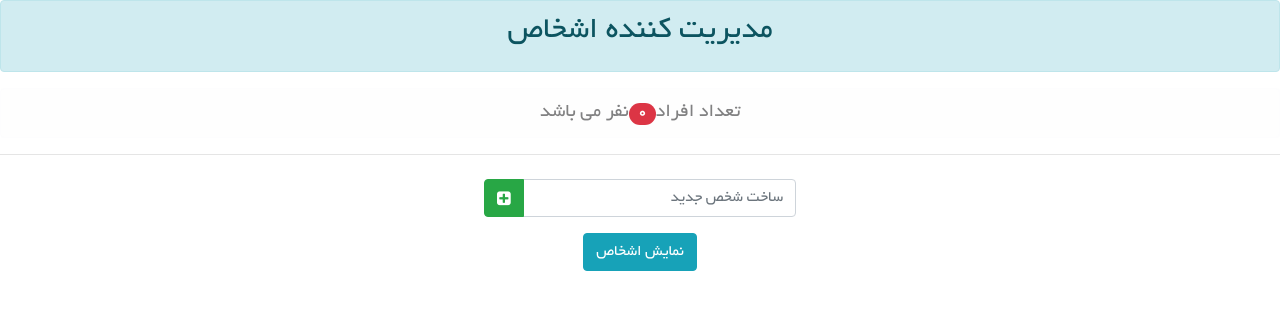
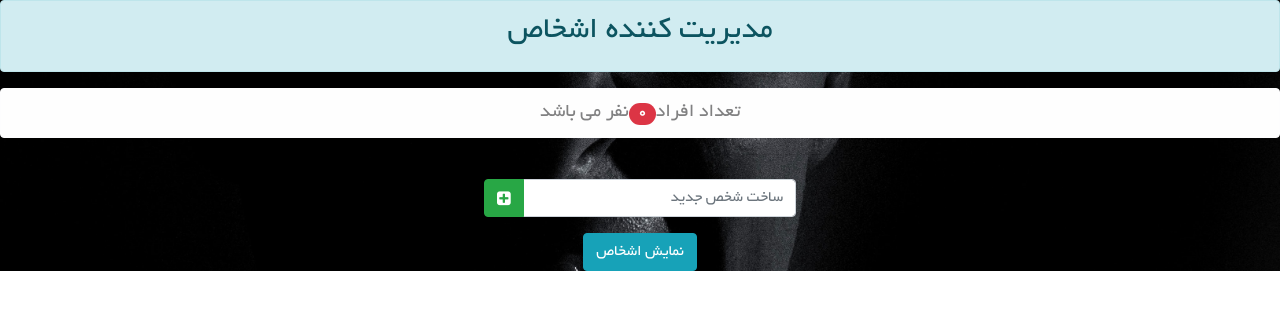
Before and after one commit to samimimdeveloper/personsManager, a React (Create React App) app: page / in a window 1280 px wide. Shown: the top 310 px of the page. Built offline with nearby package versions, Linux system fonts and the light colour scheme.

Commit message:
Add existing file

```diff
--- a/src/App.js
+++ b/src/App.js
@@ -2,6 +2,7 @@ import React, { Component } from "react";
 import Persons from "./components/person/persons";
 import "../node_modules/font-awesome/css/font-awesome.min.css";
 import { ToastContainer, toast } from "react-toastify";
+import Background from './img/mm.jpg'
 // import Person from "./components/person/Person";
 class App extends Component {
   state = {
@@ -87,7 +88,12 @@ class App extends Component {
     }
 
     return (
-      <div className="rtl text-center">
+      <div className="rtl text-center"style={{
+        background: `url(${Background})`,
+        backgroundPosition: 'center',
+backgroundSize: 'cover',
+backgroundRepeat: 'no-repeat'
+      }}>
         <div className="alert alert-info">
           <h2>مدیریت کننده اشخاص</h2>
         </div>
```
Also changed, not shown: src/img/mm.jpg (added), 1 other file (tests, documents, lock files or other folders).
